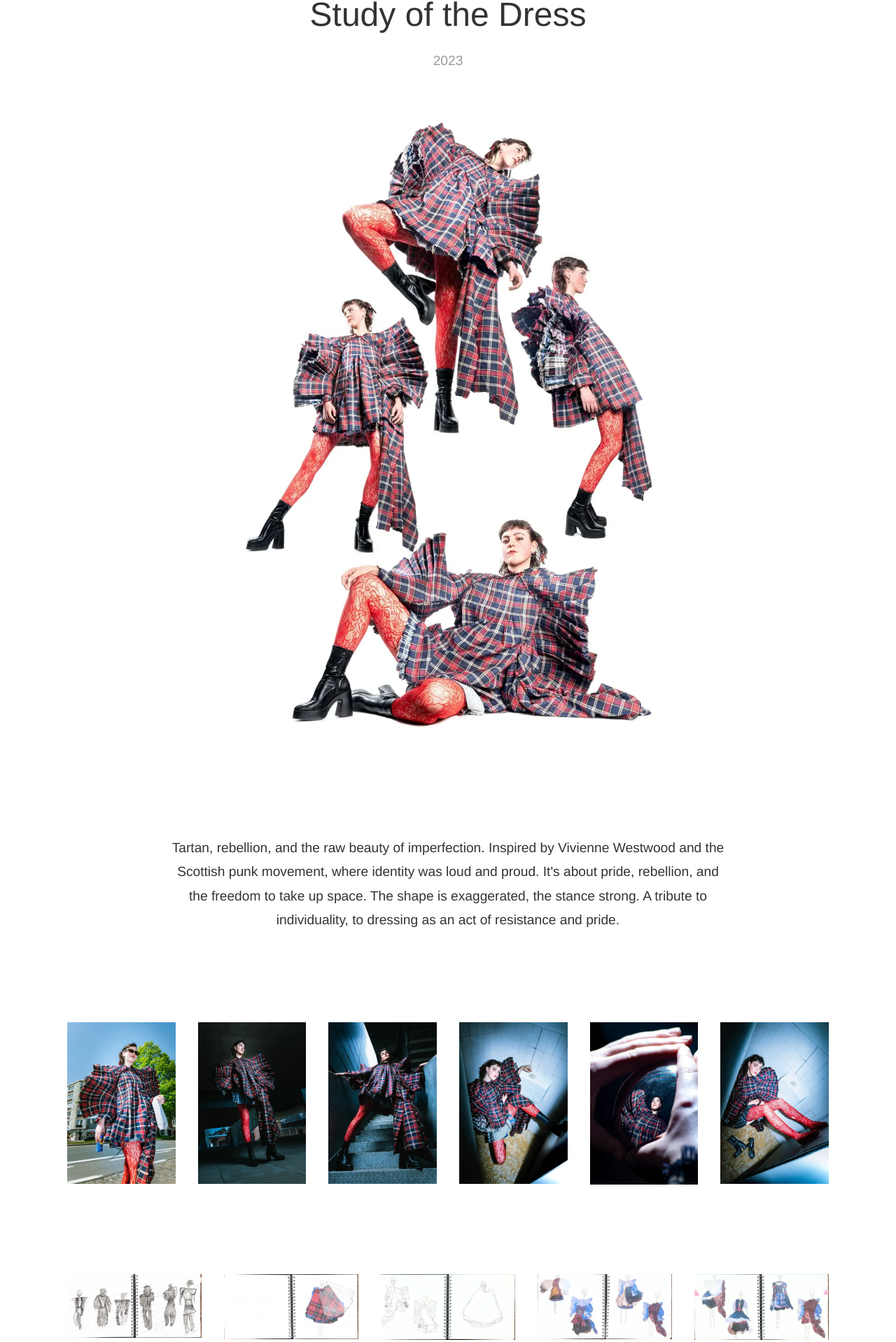
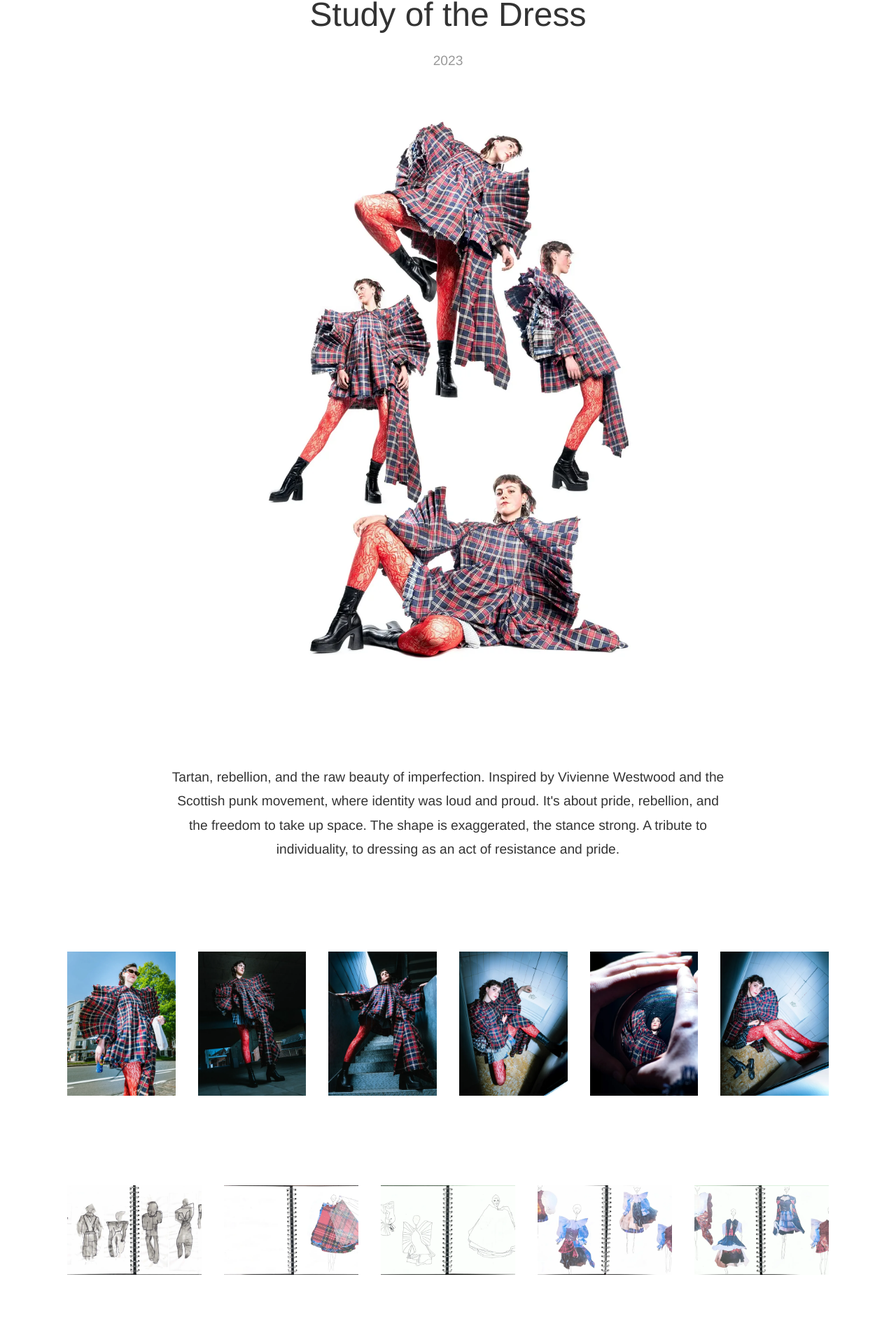
Before and after one commit to brentvervaet/anneliesannys-portfolio, a Vue app: page /ba1-studies in a window 1280 px wide. Shown: the part 879-2797 px from the top of the page at 70% size. Built offline with nearby package versions, Linux system fonts and the light colour scheme.

Commit message:
fix: add minimum heights and aspect ratios to prevent layout shifts in project and studies details

```diff
--- a/src/components/ProjectDetail.vue
+++ b/src/components/ProjectDetail.vue
@@ -292,6 +292,7 @@ const onModalNavigate = (index: number) => {
   position: relative;
   /* TODO:aanpassen voor safari etc*/
   height: 100svh;
+  min-height: 500px;
   width: 100%;
   overflow: hidden;
 }
@@ -351,6 +352,10 @@ const onModalNavigate = (index: number) => {
 .project-head img {
   display: block;
   margin: 3rem auto;
+  width: 100%;
+  height: auto;
+  aspect-ratio: 3/4; /* Reserve space to prevent shift */
+  object-fit: contain;
 }
 
 .project-description {
@@ -358,6 +363,7 @@ const onModalNavigate = (index: number) => {
   font-size: 1rem;
   font-weight: 300;
   margin: 6rem auto;
+  min-height: 100px; /* Reserve space for text */
 }
 
 .image-grid {
@@ -365,12 +371,14 @@ const onModalNavigate = (index: number) => {
   grid-template-columns: repeat(2, 1fr);
   gap: 1rem;
   margin: 6rem auto;
+  min-height: 200px;
 }
 
 .image-grid img {
   width: 250px;
   height: auto;
   object-fit: cover;
+  aspect-ratio: 3/4;
 }
 
 .clickable-image {
@@ -385,6 +393,7 @@ const onModalNavigate = (index: number) => {
   margin: 6rem auto;
   padding: 2rem;
   background: rgba(0, 0, 0, 0.02);
+  min-height: 150px; /* Reserve space */
 }
 
 .credits-grid {
@@ -416,6 +425,7 @@ const onModalNavigate = (index: number) => {
 /* ===== SKETCHBOOK SECTION ===== */
 .sketchbook-section {
   margin: 6rem 0;
+  min-height: 100px;
 }
 
 .sketchbook-grid {
@@ -429,9 +439,14 @@ const onModalNavigate = (index: number) => {
   width: 100%;
   height: auto;
   object-fit: cover;
+  aspect-ratio: 3/2;
 }
 
 /* ===== COLLAGES SECTION ===== */
+
+.collages-section {
+  min-height: 100px;
+}
 
 .collages-grid {
   display: grid;
@@ -442,6 +457,8 @@ const onModalNavigate = (index: number) => {
 .collage-image {
   aspect-ratio: 1;
   object-fit: contain;
+  /* width: 100%; Ensure consistent sizing */
+  height: auto;
 }
 
 /* ===== MEDIA QUERIES ===== */
--- a/src/components/StudiesDetail.vue
+++ b/src/components/StudiesDetail.vue
@@ -299,6 +299,7 @@ const onModalNavigate = (index: number) => {
   position: relative;
   /* TODO:aanpassen voor safari etc*/
   height: 100svh;
+  min-height: 500px; /* Prevent collapse during load */
   width: 100%;
   overflow: hidden;
 }
@@ -343,6 +344,10 @@ const onModalNavigate = (index: number) => {
 
 .project-headImage {
   margin: 3rem auto;
+  width: 100%;
+  height: auto;
+  aspect-ratio: 3/4; /* Reserve space to prevent shift */
+  object-fit: contain;
 }
 
 .project-description {
@@ -350,12 +355,14 @@ const onModalNavigate = (index: number) => {
   font-size: 1rem;
   font-weight: 300;
   margin: 6rem auto;
+  min-height: 80px; /* Reserve space for text */
 }
 
 .study-section {
   border-bottom: 1px solid #e5e5e5;
   padding-bottom: 3rem;
   margin: 0 auto;
+  min-height: 400px; /* Reserve space for each study section */
 }
 
 .study-section:last-child {
@@ -368,17 +375,20 @@ const onModalNavigate = (index: number) => {
   grid-template-columns: repeat(2, 1fr);
   gap: 1rem;
   margin: 6rem auto;
+  min-height: 200px; /* Reserve space for grid */
 }
 
 .study-image {
   width: 250px;
   height: auto;
   object-fit: cover;
+  aspect-ratio: 3/4; /* Prevent shift as images load */
 }
 
 .single-image-container {
   display: flex;
   justify-content: center;
+  min-height: 300px; /* Reserve space */
 }
 
 .single-image {
@@ -386,6 +396,7 @@ const onModalNavigate = (index: number) => {
   max-width: 100%;
   height: auto;
   object-fit: cover;
+  aspect-ratio: 3/4; /* Prevent shift */
 }
 
 .clickable-image {
@@ -399,6 +410,7 @@ const onModalNavigate = (index: number) => {
 
 .sketchbook-section {
   margin: 6rem 0;
+  min-height: 200px; /* Reserve space */
 }
 
 .sketchbook-grid {
@@ -412,9 +424,14 @@ const onModalNavigate = (index: number) => {
   width: 100%;
   height: auto;
   object-fit: cover;
+  aspect-ratio: 3/2;
 }
 
 /* ===== COLLAGES SECTION ===== */
+
+.collages-section {
+  min-height: 200px; /* Reserve space */
+}
 
 .collages-grid {
   display: grid;
@@ -425,6 +442,8 @@ const onModalNavigate = (index: number) => {
 .collage-image {
   aspect-ratio: 1;
   object-fit: contain;
+  width: 100%; /* Ensure consistent sizing */
+  height: auto;
 }
 
 /* ===== CREDITS SECTION ===== */
@@ -432,6 +451,7 @@ const onModalNavigate = (index: number) => {
   margin: 6rem 0 0 0;
   padding: 2rem;
   background: rgba(0, 0, 0, 0.05);
+  min-height: 150px; /* Reserve space */
 }
 
 .credits-grid {
```
